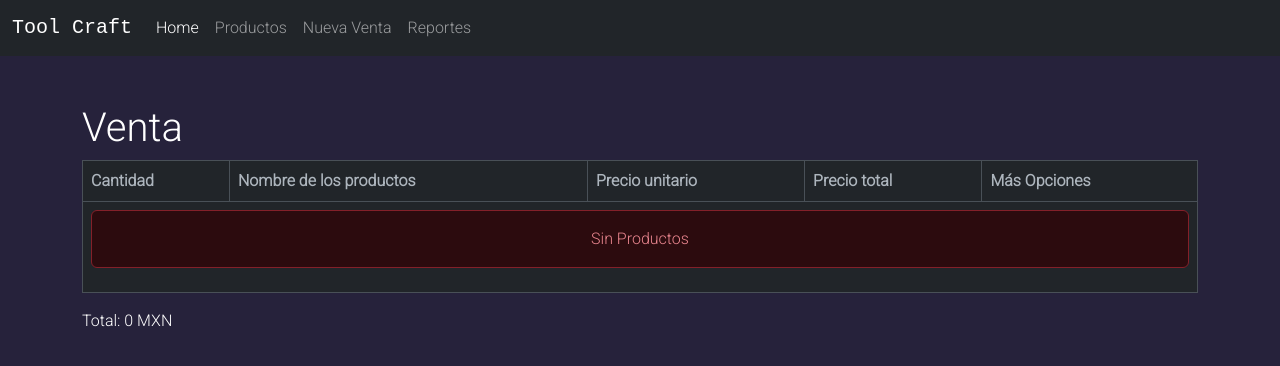
After one commit to Etma117/ToolCraft, a Django app: page /ver_venta/ in a window 1280 px wide. The commit adds this page. Shown: the top 366 px of the page. Run offline with Django 4.2, Linux system fonts and the light colour scheme.

Commit message:
CarritoVenta

```diff
--- a/ToolCraft/settings.py
+++ b/ToolCraft/settings.py
@@ -72,6 +72,8 @@ TEMPLATES = [
                 'django.template.context_processors.request',
                 'django.contrib.auth.context_processors.auth',
                 'django.contrib.messages.context_processors.messages',
+
+                'Venta.context_processor.total_venta',
             ],
         },
     },
--- a/ToolCraft/urls.py
+++ b/ToolCraft/urls.py
@@ -20,9 +20,9 @@ from django.urls import path, include
 urlpatterns = [
     path('admin/', admin.site.urls),
 
-    path('', include('export.urls')),
 
     path('', include('MainPage.urls')),
+
     path('', include('Inventario.urls')),
     path('', include('Venta.urls')),
 ]
--- /dev/null
+++ b/Venta/context_processor.py
@@ -0,0 +1,10 @@
+from decimal import Decimal
+
+def total_venta(request):
+    total = 0
+    if request.user.is_authenticated:
+        if "venta" in request.session.keys():
+            for key, value in request.session["venta"].items():
+                total += float(value["acumulado"])
+                print(total)
+    return {"total_venta": Decimal(total)}
--- a/Venta/models.py
+++ b/Venta/models.py
@@ -1,10 +1,50 @@
-from django.db import models
-from Inventario.models import Producto
-# Create your models here.
+class Venta:
+    def __init__(self, request):
+        self.request = request
+        self.session = request.session
+        venta = self.session.get("venta")
 
-class Venta(models.Model):
-    producto = models.ForeignKey(Producto, on_delete=models.CASCADE)
-    cantidad = models.PositiveIntegerField()
-    precio_unitario = models.DecimalField(max_digits=10, decimal_places=2)
-    total_venta = models.DecimalField(max_digits=10, decimal_places=2, blank=True, null=True)
-    fecha_venta = models.DateTimeField(auto_now_add=True)
+        if not venta:
+            self.session["venta"]={}
+            self.venta = self.session["venta"]
+        else:
+            self.venta = venta
+
+    def agregar(self, producto):
+        id = str(producto.id)
+        if id not in self.venta.keys():
+            self.venta[id]={
+                    "producto_id": producto.id,
+                    "nombre": producto.nombre,
+                    "medida": producto.medida,
+
+                    "precio_venta": float(producto.precio_venta),
+                    "acumulado": float(producto.precio_venta),
+                    "cantidad": 1,
+                }
+        else:
+            self.venta[id]["cantidad"] +=1
+            self.venta[id]["acumulado"] += float(producto.precio_venta)
+        self.guardar_venta()
+
+    def guardar_venta(self):
+        self.session["venta"] = self.venta
+        self.session.modified = True
+
+    def eliminar (self, producto):
+        id = str (producto.id)
+        if id in self.venta:
+            del self.venta[id]
+            self.guardar_venta()
+
+    def restar (self, producto):
+        if self.venta[id]["cantidad"] > 0:
+            id = str(producto.id)
+            if id in self.venta.keys():
+                self.venta[id]["cantidad"]  -=1
+                self.venta[id]["acumulado"] -= float(producto.precio_venta)
+                if self.venta[id]["cantidad"] <= 0: self.eliminar (producto)
+                self.guardar_venta()
+
+    def limpiar (self):
+        self.session["venta"]= {}
--- a/Venta/templates/ver_productos_venta.html
+++ b/Venta/templates/ver_productos_venta.html
@@ -74,7 +74,7 @@
                         {% csrf_token %}
 
                         <input type="hidden" name="id_producto" value ="{{ Producto.id }}">
-                        <button type="submit" class="btn btn-primary"> Añadir Producto <i class="bi bi-plus-circle-fill"></i> </button>
+                        <a class="btn btn-primary" href="{% url 'Agregar' Producto.id %}"> Añadir Producto <i class="bi bi-plus-circle-fill"></i> </a>
                     </form>
                 </div>
             </div>
--- /dev/null
+++ b/Venta/templates/ver_venta.html
@@ -0,0 +1,50 @@
+{% extends 'base.html' %}
+
+{% block content %}
+  <h1>Venta</h1>
+  <table class="table table-bordered">
+      <thead>
+          <tr>
+              <th scope="col">Cantidad</th>
+              <th scope="col">Nombre de los productos</th>
+              <th scope="col">Precio unitario</th>
+              <th scope="col">Precio total</th>
+              <th scope="col">Más Opciones</th>
+
+          </tr>
+      </thead>
+      <tbody>
+          {% if request.session.venta.items|length > 0 %}
+              {% for key, value in request.session.venta.items %}
+                  <tr>
+                      <td>
+                        <a href="#" class="badge btn btn-dark badge-dark">-</a>
+                          {{ value.cantidad }}
+                        <a href="#" class="badge btn btn-dark badge-dark">+</a>
+                      </td>
+                      <td>{{ value.nombre }} {{value.medida}}</td>
+                      <td>{{ value.precio_venta }}</td>
+                      <td>{{ value.acumulado }}</td>
+                      <td>
+                        <a href="#" class="btn btn-custom-info btn-sm">Detalles</a>
+                        <a href="#" class="btn btn-custom-warning btn-sm">Editar</a>
+                        <a href="{% url 'eliminar_producto' value.producto_id %}" class="btn btn-custom-danger btn-sm" style="margin-top: 5px; ">Eliminar</a>
+
+                      </td>
+
+                  </tr>
+              {% endfor %}
+          {% else %}
+              <tr>
+                  <td colspan="5">
+                      <div class="alert alert-danger text-center">Sin Productos</div>
+                  </td>
+              </tr>
+          {% endif %}
+      </tbody>
+  </table>
+  <div class="total-div text-right">
+    <p>Total: {{ total_venta }} MXN</p>
+  </div>
+
+{% endblock %}
--- a/Venta/urls.py
+++ b/Venta/urls.py
@@ -1,9 +1,15 @@
 # En tu aplicación venta/urls.py
 
 from django.urls import path
-from .views import VentaView, ProductoListView
+from .views import  ProductoListView, agregar_producto, ver_venta, eliminar_producto
+
 
 
 urlpatterns = [
-    path('venta/', ProductoListView.as_view(), name='venta_productos'),
+    path('nueva-venta/', ProductoListView.as_view(), name='venta_productos'),
+    path('agregar/<int:producto_id>/', agregar_producto, name="Agregar"),
+    path('eliminar_producto/<int:producto_id>/', eliminar_producto, name='eliminar_producto'),
+    path('ver_venta/', ver_venta, name='ver_venta'),
+
+
 ]
--- a/Venta/views.py
+++ b/Venta/views.py
@@ -34,56 +34,26 @@ class ProductoListView(BuscadorProductosMixin, ListView):
     template_name = 'ver_productos_venta.html'
     context_object_name = 'Productos'
 
-class AgregarAlCarritoView(View):
-    template_name = 'venta/agregar_al_carrito.html'
+def agregar_producto(request, producto_id):
+    venta = Venta(request)
+    producto = Producto.objects.get(id=producto_id)
+    venta.agregar(producto)
 
-    def get(self, request, *args, **kwargs):
-        form = VentaForm()
-        return render(request, self.template_name, {'form': form})
+    return redirect("venta_productos")
 
-    def post(self, request, *args, **kwargs):
-        form = VentaForm(request.POST)
-        if form.is_valid():
-            producto = form.cleaned_data['producto']
-            cantidad = form.cleaned_data['cantidad']
+def eliminar_producto(request, producto_id):
+    venta = Venta(request)
+    producto = Producto.objects.get(id=producto_id)
+    venta.eliminar(producto)
+    return redirect('ver_venta')
 
-            # Lógica para agregar al carrito (puedes usar sesiones para almacenar el carrito)
-            carrito = request.session.get('carrito', [])
-            carrito.append({'producto': producto.id, 'cantidad': cantidad})
-            request.session['carrito'] = carrito
+def ver_venta(request):
+    venta = Venta(request)
+    carrito = venta.venta
+    return render(request, 'ver_venta.html', {'carrito': carrito})
 
-            return redirect('ver_carrito')
-
-        return render(request, self.template_name, {'form': form})
-
-
-class VentaView(View):
-    template_name = 'venta.html'
-    form_class = VentaForm
-
-    def get(self, request, *args, **kwargs):
-        form = self.form_class()
-        return render(request, self.template_name, {'form': form})
-
-    def post(self, request, *args, **kwargs):
-        form = self.form_class(request.POST)
-        if form.is_valid():
-            producto = form.cleaned_data['elemento']
-            cantidad = form.cleaned_data['cantidad']
-
-            # Obtener el precio de venta del producto
-            precio_venta = producto.precio_venta
-
-            # Calcular el total de la venta
-            total_venta = cantidad * precio_venta
-
-            # Crear y guardar la venta
-            venta = Venta(producto=producto, cantidad=cantidad, precio_unitario=precio_venta, total_venta=total_venta)
-            venta.save()
-
-            # Lógica adicional para generar el ticket
-            # ...
-
-            return render(request, 'venta_confirmacion.html', {'total_venta': total_venta})
-
-        return render(request, self.template_name, {'form': form})
+def realizar_compra(request):
+    venta = Venta(request)
+    # Lógica para procesar la compra y actualizar modelos
+    venta.limpiar()
+    return render(request, 'compra_realizada.html')
```
Also changed, not shown: Venta/templates/venta.html (deleted, +0 -14 lines), db.sqlite3.
